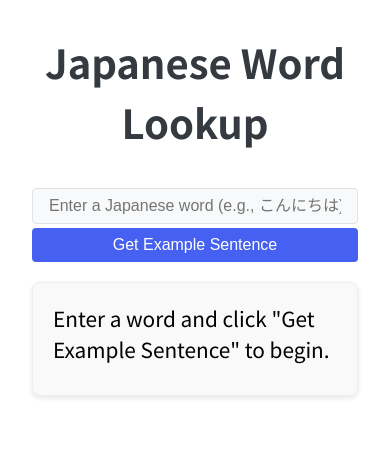
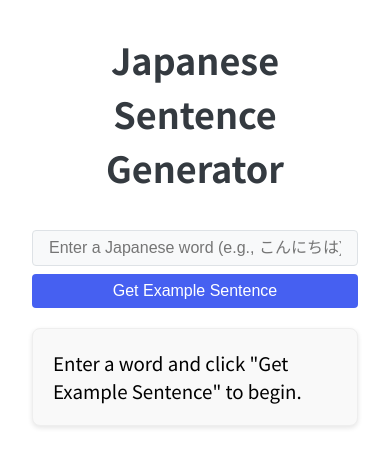
Before and after one commit to NaabZer/japanese-llm-tools, a React (Vite) app in the folder frontend/: page / in a window 390 px wide. Shown: the top 466 px of the page. Built offline with nearby package versions, Linux system fonts and the light colour scheme; no server answers.

Commit message:
Add more responsiveness, esp. to text

```diff
--- a/frontend/src/App.scss
+++ b/frontend/src/App.scss
@@ -22,12 +22,14 @@
   flex-direction: column;
   align-items: center;
 
-  width: 100%;
-  @include theme.breakpoint(lg) {
-    width: 60vw;
-  }
+  @include theme.responsive-property(width, (
+    sm: 100%,
+    md: 80vw,
+    lg: 60vw,
+    xl: 30vw,
+    )
+  );
   @include theme.breakpoint(xl) {
     min-width: 600px;
-    width: 30vw;
   }
 }
--- a/frontend/src/App.tsx
+++ b/frontend/src/App.tsx
@@ -13,7 +13,7 @@ function App() {
 
   return (
     <div className="App">
-      <h1>Japanese Word Lookup</h1>
+      <h1>Japanese Sentence Generator</h1>
 
       <div className='content-gutter'>
         <SearchForm
--- a/frontend/src/components/ResultDisplay.module.scss
+++ b/frontend/src/components/ResultDisplay.module.scss
@@ -1,4 +1,4 @@
-@use '../styles/variables.scss' as vars;
+@use '../styles/theme' as theme;
 
 .errorMessage {
   color: red;
@@ -19,12 +19,28 @@
   width: 100%;
   text-align: left;
   box-shadow: 0 2px 5px rgba(0,0,0,0.1);
-  font-size: 1.3em;
+  @include theme.responsive-property(font-size, (
+    sm: 1.3em * 0.9,
+    md: 1.3em,
+    lg: 1.3em * 1.1
+    )
+  );
+
+  h3 {
+    @include theme.responsive-property(font-size, (
+      sm: theme.$font-size-h3 * 0.9,
+      md: theme.$font-size-h3,
+      lg: theme.$font-size-h3 * 1.1,
+      )
+    );
+  }
+
+
   p {
-    margin-bottom: 10px;
+    margin-bottom: 0;
     line-height: 1.5;
     b {
-      color: vars.$color-primary;
+      color: theme.$color-primary;
     }
   }
 }
--- a/frontend/src/components/SearchForm.module.scss
+++ b/frontend/src/components/SearchForm.module.scss
@@ -4,20 +4,19 @@
   display: flex;
   justify-content: center;
   width: 100%;
-  gap: theme.$spacing-xs;
 
   flex-direction: column;
   @include theme.breakpoint(sm) {
     flex-direction: row;
-    gap: theme.$spacing-sm;
   }
-  @include theme.breakpoint(md) {
-    gap: theme.$spacing-md;
-  }
-  @include theme.breakpoint(lg) {
-    flex-direction: row;
-    gap: theme.$spacing-lg;
-  }
+
+  @include theme.responsive-property(gap, (
+    sm: theme.$spacing-sm,
+    md: theme.$spacing-md,
+    lg: theme.$spacing-lg,
+    xl: theme.$spacing-xl
+    )
+  );
 }
 
 .formInput {
--- a/frontend/src/components/SentenceDisplay.module.scss
+++ b/frontend/src/components/SentenceDisplay.module.scss
@@ -1,4 +1,4 @@
-@use '../styles/variables.scss' as vars;
+@use '../styles/theme' as theme;
 
 .hiddenPunct{
     position: absolute;
@@ -12,8 +12,10 @@
 }
 
 .sentEntry {
-    margin-bottom: 1em;
-    p {
-      margin-top: 4px;
-    }
+  &:not(:last-child){
+    margin-bottom: theme.$spacing-lg
+  }
+  p {
+    margin-top: 4px;
+  }
 }
--- a/frontend/src/styles/_base.scss
+++ b/frontend/src/styles/_base.scss
@@ -30,9 +30,30 @@ h1, h2, h3, h4, h5, h6 {
   color: vars.$color-dark; // Or $color-text
 }
 
-h1 { font-size: vars.$font-size-h1; }
-h2 { font-size: vars.$font-size-h2; }
-h3 { font-size: vars.$font-size-h3; }
+h1 {
+  @include mixins.responsive-property(font-size, (
+    sm: vars.$font-size-h1 * 0.9,
+    md: vars.$font-size-h1,
+    lg: vars.$font-size-h1 * 1.1,
+    )
+  );
+}
+h2 {
+  @include mixins.responsive-property(font-size, (
+    sm: vars.$font-size-h2 * 0.9,
+    md: vars.$font-size-h2,
+    lg: vars.$font-size-h2 * 1.1,
+    )
+  );
+}
+h3 {
+  @include mixins.responsive-property(font-size, (
+    sm: vars.$font-size-h3 * 0.9,
+    md: vars.$font-size-h3,
+    lg: vars.$font-size-h3 * 1.1,
+    )
+  );
+}
 
 p {
   margin-bottom: vars.$spacing-sm;
--- a/frontend/src/styles/_mixins.scss
+++ b/frontend/src/styles/_mixins.scss
@@ -18,7 +18,32 @@
   }
 }
 
-// Basic button styling mixin
+@mixin responsive-property($property, $values-map) {
+  $default-value: null;
+  $first-key: null;
+
+  // Extract the default (first) value for mobile-first approach
+  @each $key, $value in $values-map {
+    @if $default-value == null {
+      $default-value: $value;
+      $first-key: $key;
+    }
+  }
+
+  // Apply the default value outside any media query
+  #{$property}: $default-value;
+
+  // Iterate through the map and apply values at each breakpoint
+  @each $key, $value in $values-map {
+    // Skip the first key, as its value is already applied as default
+    @if $key != $first-key {
+      @include breakpoint($key) {
+        #{$property}: $value;
+      }
+    }
+  }
+}
+
 @mixin button-style($bg-color, $text-color: white) {
   background-color: $bg-color;
   color: $text-color;
```
